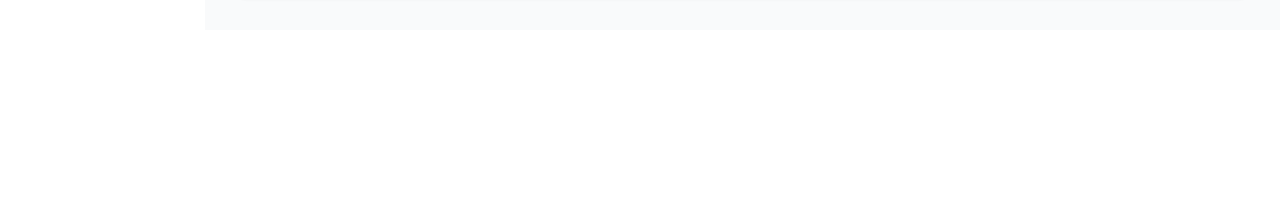
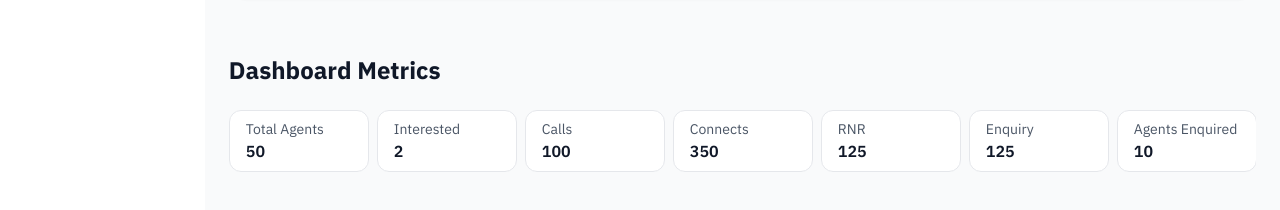
Before and after one commit to engineering-truestate/IQOLCRM-frontend, a React (Vite) app: page /canvas-homes/dashboard in a window 1280 px wide. Shown: the part 10627-10837 px from the top of the page. Before the commit the page ends 10657 px from the top, so only its background shows below. Built offline with nearby package versions, Linux system fonts and the light colour scheme; no server answers.

Commit message:
Design element metric-cards created

```diff
--- /dev/null
+++ b/src/components/design-elements/MetricCards.tsx
@@ -0,0 +1,25 @@
+interface MetricItem {
+    label: string
+    value: number | string
+}
+
+interface MetricsCardsProps {
+    metrics: MetricItem[]
+    className?: string
+}
+
+export default function MetricsCards({ metrics, className = '' }: MetricsCardsProps) {
+    return (
+        <div className={`flex gap-2 max-w-[100%] overflow-x-auto pb-2 ${className}`}>
+            {metrics.map((metric, index) => (
+                <div
+                    key={index}
+                    className='flex-none bg-white border border-gray-200 rounded-xl py-2 px-4 text-left min-w-[140px]'
+                >
+                    <div className='whitespace-nowrap text-sm text-gray-600 mb-0'>{metric.label}</div>
+                    <div className='text-md font-semibold text-gray-900'>{metric.value}</div>
+                </div>
+            ))}
+        </div>
+    )
+}
--- /dev/null
+++ b/src/components/design-elements/MetricCards_Test.tsx
@@ -0,0 +1,27 @@
+import MetricsCards from './MetricCards'
+
+export default function Demo() {
+    const sampleMetrics = [
+        { label: 'Total Agents', value: 50 },
+        { label: 'Interested', value: 2 },
+        { label: 'Calls', value: 100 },
+        { label: 'Connects', value: 350 },
+        { label: 'RNR', value: 125 },
+        { label: 'Enquiry', value: 125 },
+        { label: 'Agents Enquired', value: 10 },
+        { label: 'App Installed', value: 125 },
+        { label: 'App Installed', value: 125 },
+        { label: 'App Installed', value: 125 },
+        { label: 'App Installed', value: 125 },
+        { label: 'App Installed', value: 125 },
+    ]
+
+    return (
+        <div className='p-6 bg-gray-50 min-h-screen'>
+            <div className='max-w-7xl mx-auto'>
+                <h2 className='text-2xl font-bold mb-6 text-gray-900'>Dashboard Metrics</h2>
+                <MetricsCards metrics={sampleMetrics} />
+            </div>
+        </div>
+    )
+}
--- a/src/pages/canvas-homes/Dashboard.tsx
+++ b/src/pages/canvas-homes/Dashboard.tsx
@@ -3,6 +3,7 @@ import StateBaseTextFieldTest from '../../components/design-elements/StateBaseTe
 import ButtonTestExamples from '../../components/design-elements/Button_Test'
 import SelectionButtonsGroupTest from '../../components/design-elements/SelectionButtonsGroup_Test'
 import FlexibleTableTest from '../../components/design-elements/FlexibleTable_Test'
+import MetricCardsTest from '../../components/design-elements/MetricCards_Test'
 
 const Dashboard = () => {
     return (
@@ -11,6 +12,7 @@ const Dashboard = () => {
             <ButtonTestExamples />
             <SelectionButtonsGroupTest />
             <FlexibleTableTest />
+            <MetricCardsTest />
         </Layout>
     )
 }
```
